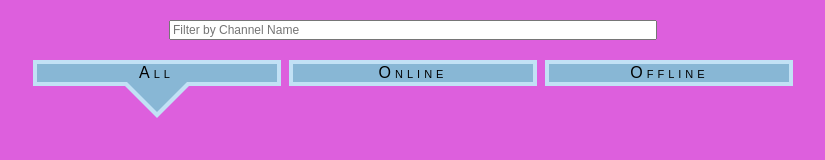
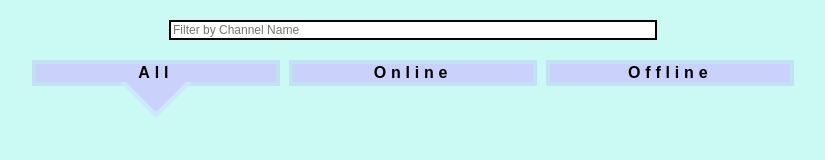
Before and after one commit to jayullman/twitch_tv, a plain HTML site: page index.html in a window 1280 px wide. Shown: the whole page, without its empty margins (227-1052 px from the left). Drawn offline with nearby package versions, Linux system fonts and the light colour scheme.

Commit message:
Update colors

```diff
--- a/styles.css
+++ b/styles.css
@@ -59,7 +59,7 @@ button {
 /*****  End CSS Reset  *****/
 
 body {
-	background-color: #dd5fdd;
+	background-color: #cafaf3;
 }
 
 .wrapper {
@@ -85,8 +85,8 @@ img {
 .channelDiv {
 	height: 100px;
 	margin-top: 10px;
-	background-color: #dddd5f;
-	border: 7px solid #88b7d5;
+	background-color: #facae9;
+	border: 7px solid #000;
 	border-radius: 10px;
 }
 .channelDiv h1 {
@@ -102,14 +102,15 @@ img {
 
 #buttonContainer {
 	margin-top: 20px;
-	font: small-caps 1em arial;
-	letter-spacing: .25em;
+	font: 700 1em arial;
+	letter-spacing: .3em;
 }
 
 
 #textFilterChannels {
 	font-size: .75em;
 	width: 50%;
+	border: 2px solid #000;
 }
 
 .followers {
@@ -123,7 +124,7 @@ img {
 
 .arrow_box {
 	position: relative;
-	background: #88b7d5;
+	background: #cad1fa;
 	border: 4px solid #c2e1f5;
 	width: 25%;
 	display: inline-block;
@@ -142,13 +143,13 @@ img {
 
 .arrow_box:after {
 	border-color: rgba(136, 183, 213, 0);
-	border-top-color: #88b7d5;
+	border-top-color: #cad1fa;
 	border-width: 30px;
 	margin-left: -30px;
 }
 .arrow_box:before {
 	border-color: rgba(194, 225, 245, 0);
-	border-top-color: #c2e1f5;
+	border-top-color: #cae9fa;
 	border-width: 36px;
 	margin-left: -36px;
 }
```
